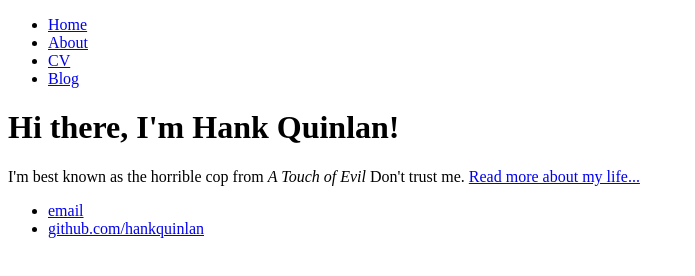
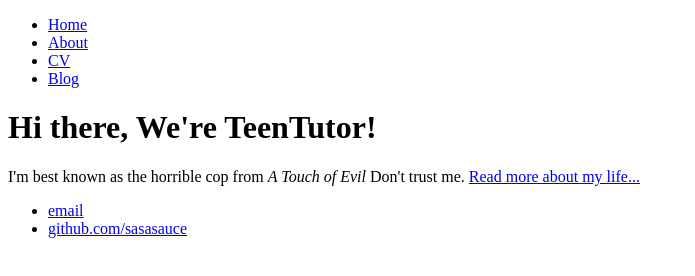
Before and after one commit to sasasauce/curly-broccoli, a plain HTML site: page index.html in a window 1280 px wide. Shown: the whole page, without its empty margins (0-695 px from the left). Drawn offline with Linux system fonts and the light colour scheme.

Commit message:
Create index.html

```diff
--- a/index.html
+++ b/index.html
@@ -14,14 +14,14 @@
 		</nav>
 		<div class="container">
     		<div class="blurb">
-        		<h1>Hi there, I'm Hank Quinlan!</h1>
+        		<h1>Hi there, We're TeenTutor!</h1>
 				<p>I'm best known as the horrible cop from <em>A Touch of Evil</em> Don't trust me. <a href="/about">Read more about my life...</a></p>
     		</div><!-- /.blurb -->
 		</div><!-- /.container -->
 		<footer>
     		<ul>
         		<li><a href="mailto:hankquinlanhub@gmail.com">email</a></li>
-        		<li><a href="https://github.com/hankquinlan">github.com/hankquinlan</a></li>
+        		<li><a href="https://github.com/sasasauce">github.com/sasasauce</a></li>
 			</ul>
 		</footer>
 	</body>
```
